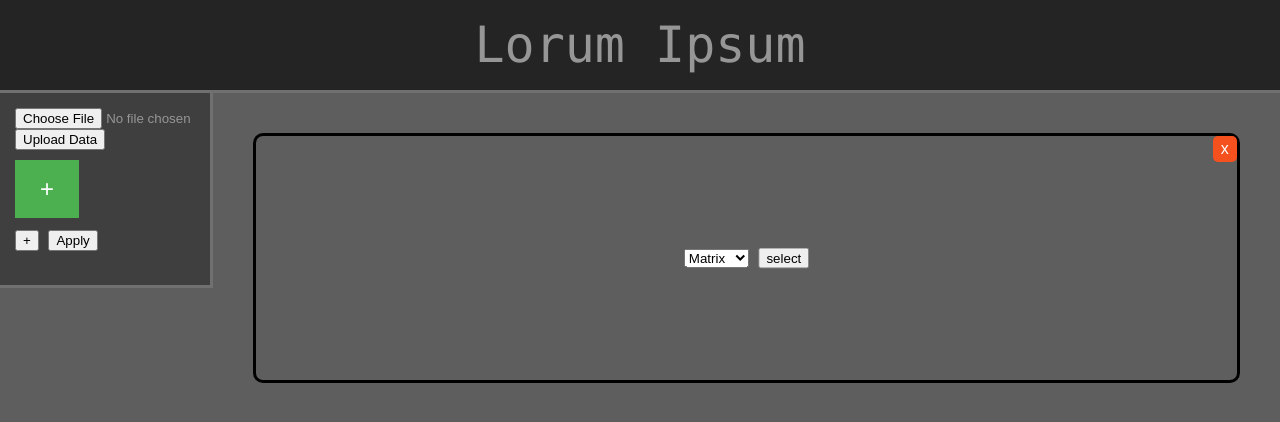
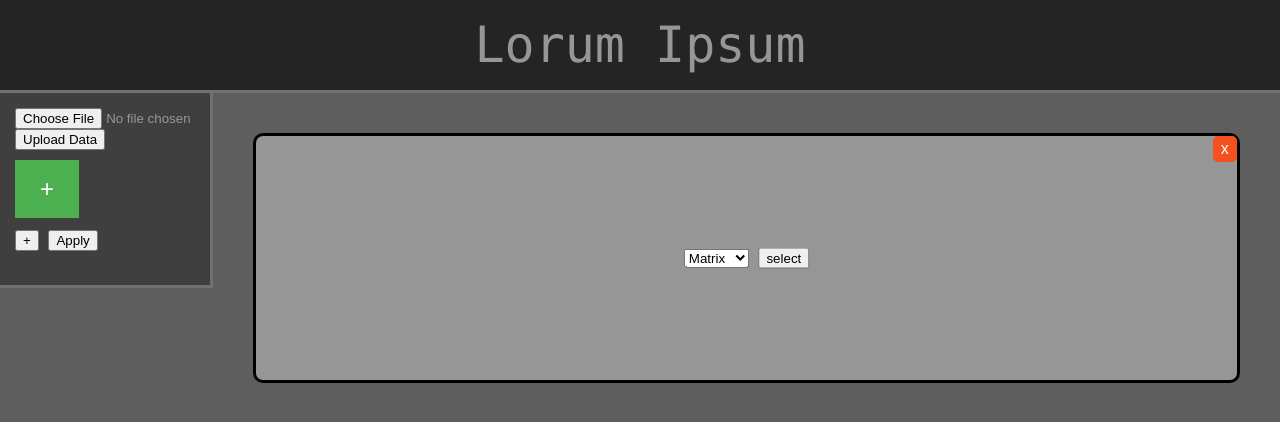
Before and after one commit to maarten17581/DBL05.github.io, a plain HTML site: page mainPage.html in a window 1280 px wide. Drawn offline with Linux system fonts and the light colour scheme.

Commit message:
Update stylesheet.css

```diff
--- a/stylesheet.css
+++ b/stylesheet.css
@@ -187,6 +187,7 @@ li a:hover:not(.active) {
     border-color: #000000;
     text-align: center;
     position: relative;
+    background-color: #969696;
 }
 
 .middle {
```
